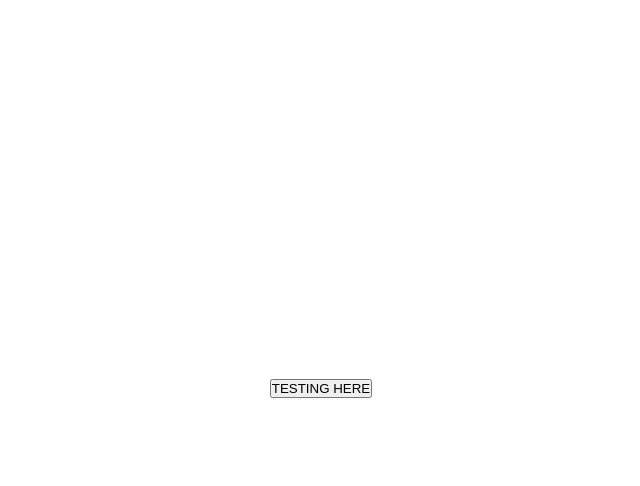
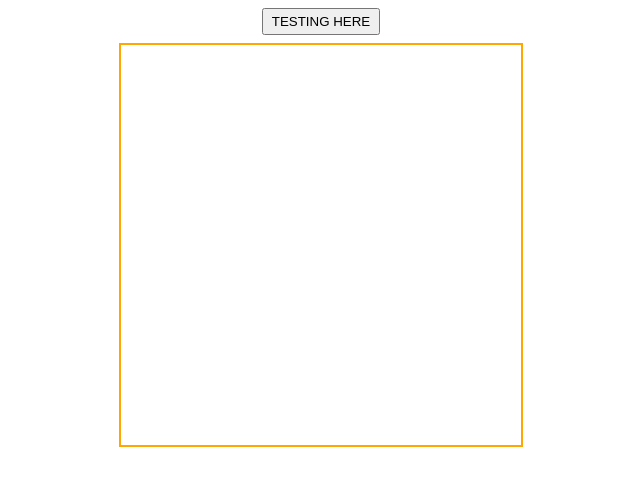
Before and after one commit to JollyJoker90/Odin-EtchASketch, a plain HTML site: page index.html in a window 1280 px wide. Shown: the whole page, without its empty margins (319-959 px from the left). Drawn offline with Linux system fonts and the light colour scheme.

Commit message:
updated new grid settings

```diff
--- a/code.js
+++ b/code.js
@@ -1,20 +1,29 @@
-const container = document.querySelector(".containerY");
+const frame = document.querySelector(".frame");
+const resetBtn = document.querySelector("#button");
 
 let grid_size = 16;
 
 const createGrid = (size) => {
-    // container.replaceChild();
+    const container = document.createElement("div");
+    container.classList.add("container");
+    frame.append(container);
     for (let i = 0; i < size; i++) {
-        let contX = document.createElement("div");
-        contX.classList.add("containerX")
-        container.append(contX)
+        const gridCol = document.createElement("div");
+        gridCol.classList.add("gridCol");
+        container.append(gridCol);
         for (let j = 0; j < size; j++) {
             let cell = document.createElement("div");
             cell.classList.add("cell");
-            contX.append(cell);
+            cell.style.width = `${400 / size}px`;
+            cell.style.height = `${400 / size}px`;
+            gridCol.append(cell);
+            cell.addEventListener("mouseout", () => {
+                setTrail(cell);
+            })
         }
     }
 }
+
 createGrid(grid_size);
 const cells = document.querySelectorAll(".cell");
 
@@ -22,8 +31,11 @@ const setTrail = (cell) => {
     cell.style.backgroundColor = "purple"
 }
 
-cells.forEach(cell => {
-    cell.addEventListener("mouseout", () => {
-        setTrail(cell);
-    })
+
+resetBtn.addEventListener("click", () => {
+    const newGridSize = prompt("test");
+    if (newGridSize < 100) {
+        frame.removeChild(frame.lastChild)
+        createGrid(newGridSize);
+    }
 })
--- a/index.html
+++ b/index.html
@@ -10,10 +10,8 @@
 </head>
 
 <body>
-    <div class="main">
-        <button>TESTING HERE</button>
-        <div class="container"></div>
-    </div>
+    <button id="button">TESTING HERE</button>
+    <div class="frame"></div>
 </body>
 
 </html>
--- a/styles.css
+++ b/styles.css
@@ -1,7 +1,3 @@
-:root {
-    --cell_size: 10px;
-}
-
 * {
     margin: 0;
     padding: 0;
@@ -12,25 +8,23 @@ html {
 }
 
 body {
-    height: 100vh;
+    text-align: center;
 }
 
-.main {
+#button {
+    padding: 4px 8px;
+    margin: 8px;
+}
+
+.container {
+    display: flex;
+    width: 400px;
+    height: 400px;
+    margin: 0 auto;
+    border: 2px solid rgb(255, 166, 0);
+}
+
+.gridCol {
     display: flex;
     flex-direction: column;
-    justify-content: center;
-    align-items: center;
-    gap: 24px;
-    height: 100vh;
 }
-
-.containerX {
-    display: flex;
-}
-
-.cell {
-    /* min-width: var(--cell_size);
-    min-height: var(--cell_size);
-    background-color: goldenrod;
-    border: 2px solid #4e87a3; */
-}
```
